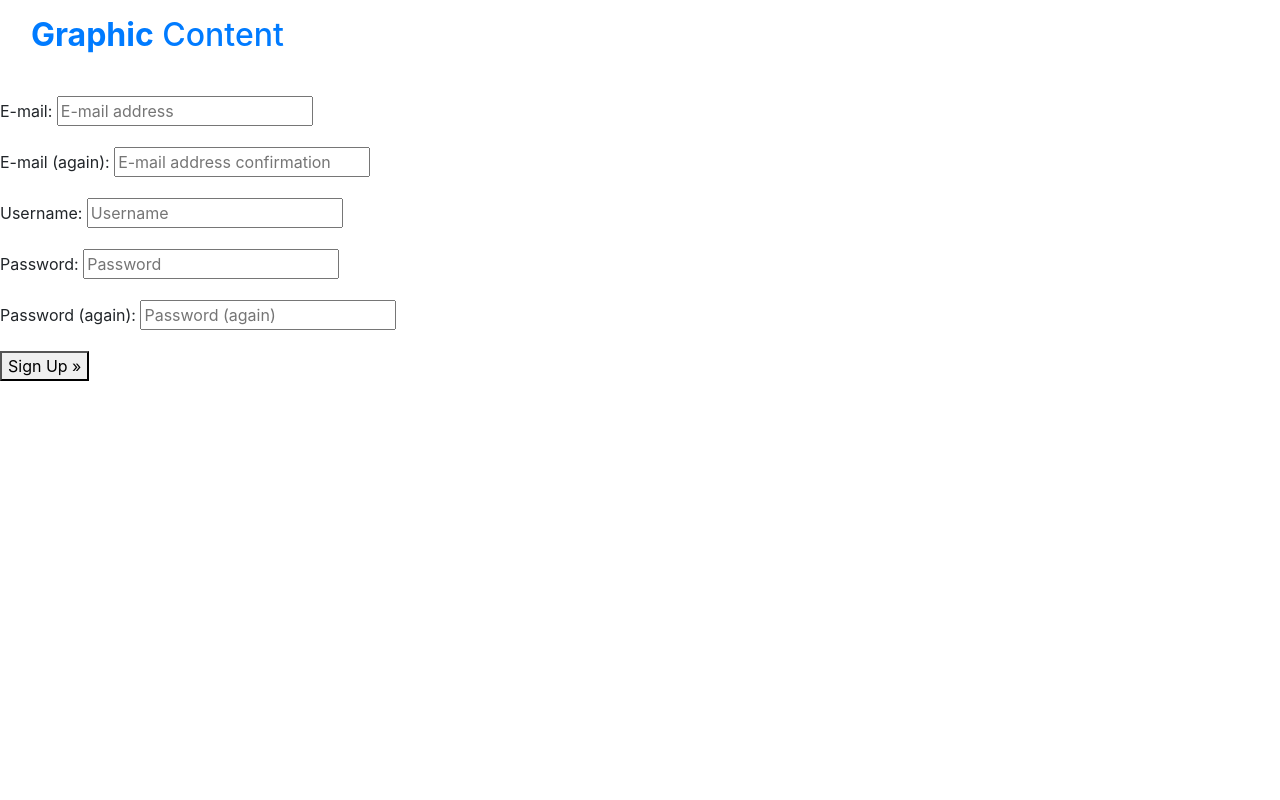
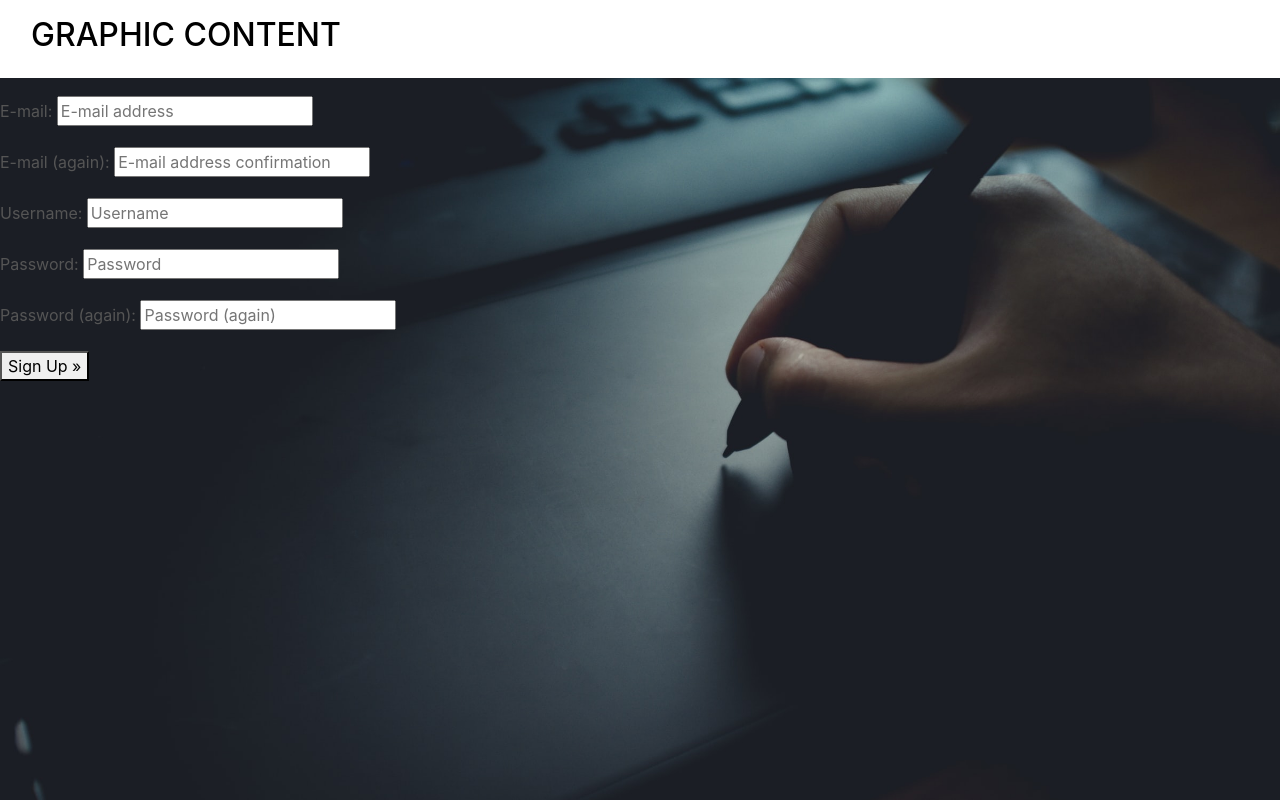
Before and after one commit to Code-Institute-Submissions/clacken-dev-ms4_JanResub, a Django app: page /accounts/signup/ in a window 1280 px wide. Run offline with Django 3.2, Linux system fonts and the light colour scheme; some libraries are stand-ins or nearby versions.

Commit message:
Added some styling to index.html and base.html

```diff
--- a/graphic_content/urls.py
+++ b/graphic_content/urls.py
@@ -15,9 +15,11 @@ Including another URLconf
 """
 from django.contrib import admin
 from django.urls import path, include
+from django.conf import settings
+from django.conf.urls.static import static
 
 urlpatterns = [
     path('admin/', admin.site.urls),
     path('accounts/', include('allauth.urls')),
     path('', include('home.urls')),
-]
+] + static(settings.MEDIA_URL, document_root=settings.MEDIA_ROOT)
--- a/static/css/base.css
+++ b/static/css/base.css
@@ -0,0 +1,35 @@
+html {
+    height: 100%;
+}
+
+body {
+	background: url('/media/background_image.jpg') no-repeat center center fixed;
+	background-size: cover;
+    height: calc(100vh - 164px);
+    color: #555;
+}
+
+.logo-font {
+    text-transform: uppercase;
+}
+
+.main-logo-link {
+    width: fit-content;
+}
+
+.btn-black {
+    background: black;
+    color: white;
+}
+
+.text-black {
+    color: #000 !important;
+}
+
+.border-black {
+    border: 1px solid black !important;
+}
+
+.bg-black {
+    background: #000 !important;
+}
--- a/templates/base.html
+++ b/templates/base.html
@@ -2,7 +2,6 @@
 
 <!doctype html>
 <html lang="en">
-
   <head>
 
     {% block meta %}
@@ -15,38 +14,39 @@
     {% endblock %}
 
     {% block corecss %}
-  <link rel="stylesheet" href="https://stackpath.bootstrapcdn.com/bootstrap/4.4.1/css/bootstrap.min.css"
-    integrity="sha384-Vkoo8x4CGsO3+Hhxv8T/Q5PaXtkKtu6ug5TOeNV6gBiFeWPGFN9MuhOf23Q9Ifjh" crossorigin="anonymous">
+        <link rel="stylesheet" href="https://stackpath.bootstrapcdn.com/bootstrap/4.4.1/css/bootstrap.min.css" integrity="sha384-Vkoo8x4CGsO3+Hhxv8T/Q5PaXtkKtu6ug5TOeNV6gBiFeWPGFN9MuhOf23Q9Ifjh" crossorigin="anonymous">
+        <link rel="stylesheet" href="https://fonts.googleapis.com/css?family=Lato&display=swap">
+        <link rel="stylesheet" href="{% static 'css/base.css' %}">
     {% endblock %}
 
     {% block extra_css %}
     {% endblock %}
 
     {% block corejs %}
-  <script src="https://code.jquery.com/jquery-3.6.0.min.js"
-    integrity="sha256-/xUj+3OJU5yExlq6GSYGSHk7tPXikynS7ogEvDej/m4=" crossorigin="anonymous"></script>
-  <script src="https://cdn.jsdelivr.net/npm/popper.js@1.16.0/dist/umd/popper.min.js"
-    integrity="sha384-Q6E9RHvbIyZFJoft+2mJbHaEWldlvI9IOYy5n3zV9zzTtmI3UksdQRVvoxMfooAo" crossorigin="anonymous">
-  </script>
-  <script src="https://stackpath.bootstrapcdn.com/bootstrap/4.4.1/js/bootstrap.min.js"
-    integrity="sha384-wfSDF2E50Y2D1uUdj0O3uMBJnjuUD4Ih7YwaYd1iqfktj0Uod8GCExl3Og8ifwB6" crossorigin="anonymous">
-  </script>
+        <script src="https://kit.fontawesome.com/4863a75fd6.js" crossorigin="anonymous"></script>
+        <script src="https://code.jquery.com/jquery-3.4.1.slim.min.js" integrity="sha384-J6qa4849blE2+poT4WnyKhv5vZF5SrPo0iEjwBvKU7imGFAV0wwj1yYfoRSJoZ+n" crossorigin="anonymous"></script>
+        <script src="https://cdn.jsdelivr.net/npm/popper.js@1.16.0/dist/umd/popper.min.js" integrity="sha384-Q6E9RHvbIyZFJoft+2mJbHaEWldlvI9IOYy5n3zV9zzTtmI3UksdQRVvoxMfooAo" crossorigin="anonymous"></script>
+        <script src="https://stackpath.bootstrapcdn.com/bootstrap/4.4.1/js/bootstrap.min.js" integrity="sha384-wfSDF2E50Y2D1uUdj0O3uMBJnjuUD4Ih7YwaYd1iqfktj0Uod8GCExl3Og8ifwB6" crossorigin="anonymous"></script>
     {% endblock %}
 
     {% block extra_js %}
     {% endblock %}
 
-  <title>Graphic Content {% block extra_title %}{% endblock %}</title>
+    <title>Boutique Ado {% block extra_title %}{% endblock %}</title>
   </head>
-
   <body>
     <header class="container-fluid fixed-top">
         <div id="topnav" class="row bg-white pt-lg-2 d-none d-lg-flex">
+
             <div class="col-12 col-lg-4 my-auto py-1 py-lg-0 text-center text-lg-left">
                 <a href="{% url 'home' %}" class="nav-link main-logo-link">
-          <h2 class="logo-font text-black my-0"><strong>Graphic</strong> Content</h2>
+                    <h2 class="logo-font text-black my-0">Graphic Content</h2>
                 </a>
             </div>
+
+
+
+
         </div>
 
         <div class="row bg-white">
@@ -58,6 +58,8 @@
                 {% include 'includes/main-nav.html' %}
             </nav>
         </div>
+
+
     </header>
 
     {% if messages %}
@@ -75,5 +77,4 @@
 
 
   </body>
-
 </html>
```
Also changed, not shown: graphic_content/settings.py (+6 -1 lines), home/templates/home/index.html (+8 -3 lines), media/background_image.jpg (added). Lines whose indentation alone changed are shown as unchanged.
